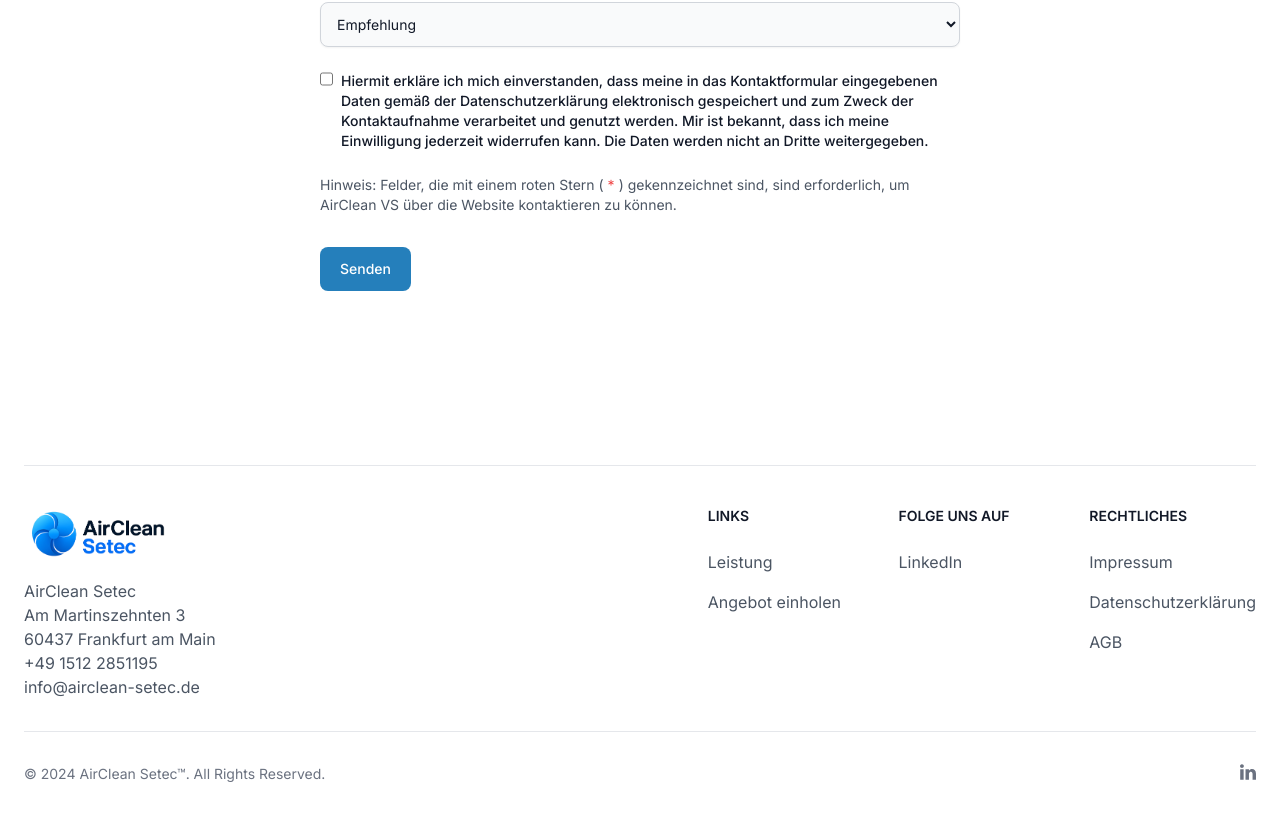
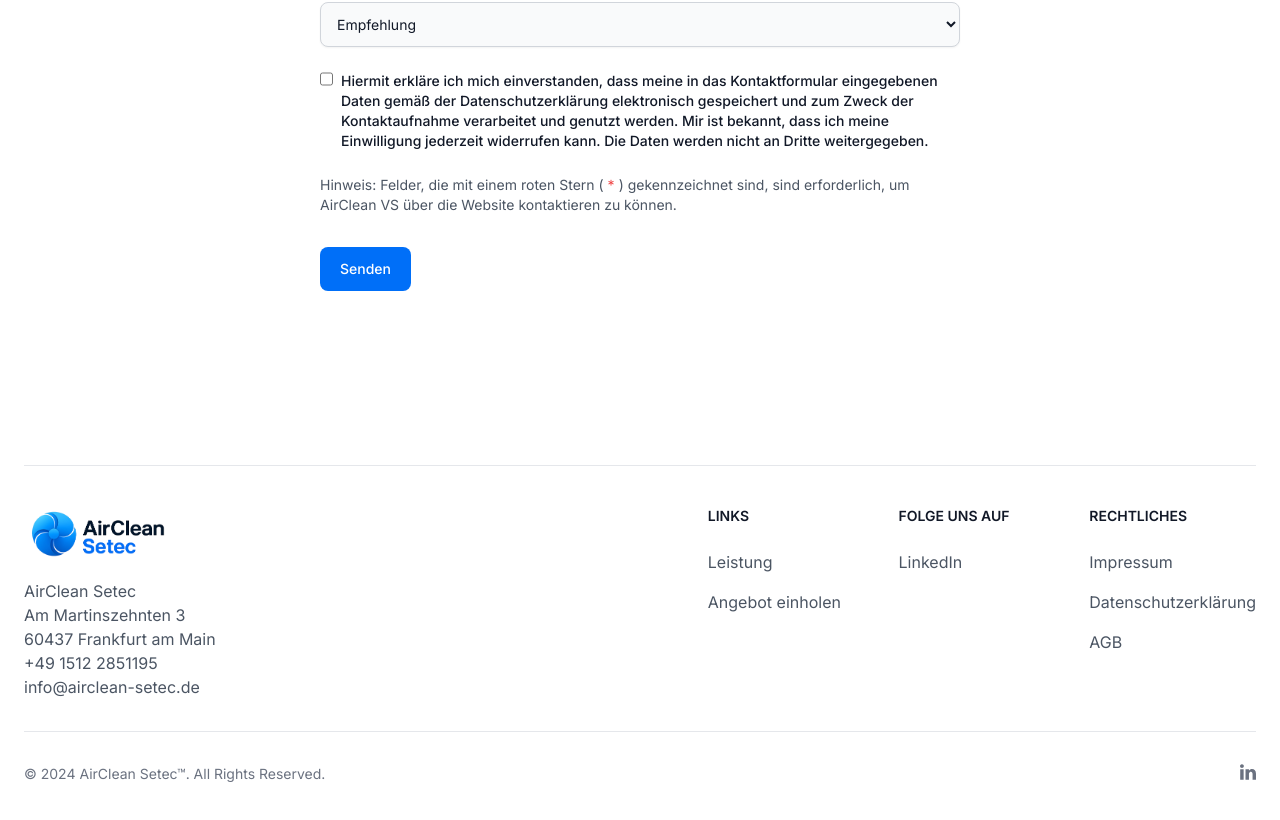
Before and after one commit to DevBerkcan/Air.Clean.Setec, a Next.js app: page /angebot-einholen in a window 1280 px wide. Shown: the part 1376-2196 px from the top of the page. Built offline with nearby package versions, Linux system fonts and the light colour scheme.

Commit message:
Change senden button color

```diff
--- a/src/pages/angebot-einholen.tsx
+++ b/src/pages/angebot-einholen.tsx
@@ -343,7 +343,7 @@ export default function ReuqestOffer() {
 
                 <button
                   type="submit"
-                  className="inline-flex py-3 px-5 mt-8 text-sm font-medium text-center text-white rounded-lg bg-primary-700 sm:w-fit hover:bg-primary-800 focus:ring-4 focus:outline-none focus:ring-primary-300 disabled:bg-primary-400 disabled:cursor-not-allowed"
+                  className="inline-flex py-3 px-5 mt-8 text-sm font-medium text-center text-white rounded-lg bg-[#006ff8] hover:bg-[#0060d9] sm:w-fit focus:ring-4 focus:outline-none focus:ring-[#006ff8]/50 disabled:bg-[#006ff8]/50 disabled:cursor-not-allowed"
                   disabled={formik.isSubmitting}>
                   {formik.isSubmitting && <svg className="animate-spin -ml-1 mr-3 h-5 w-5 text-white" xmlns="http://www.w3.org/2000/svg" fill="none" viewBox="0 0 24 24">
                     <circle className="opacity-25" cx="12" cy="12" r="10" stroke="currentColor" strokeWidth="4"></circle>
```
